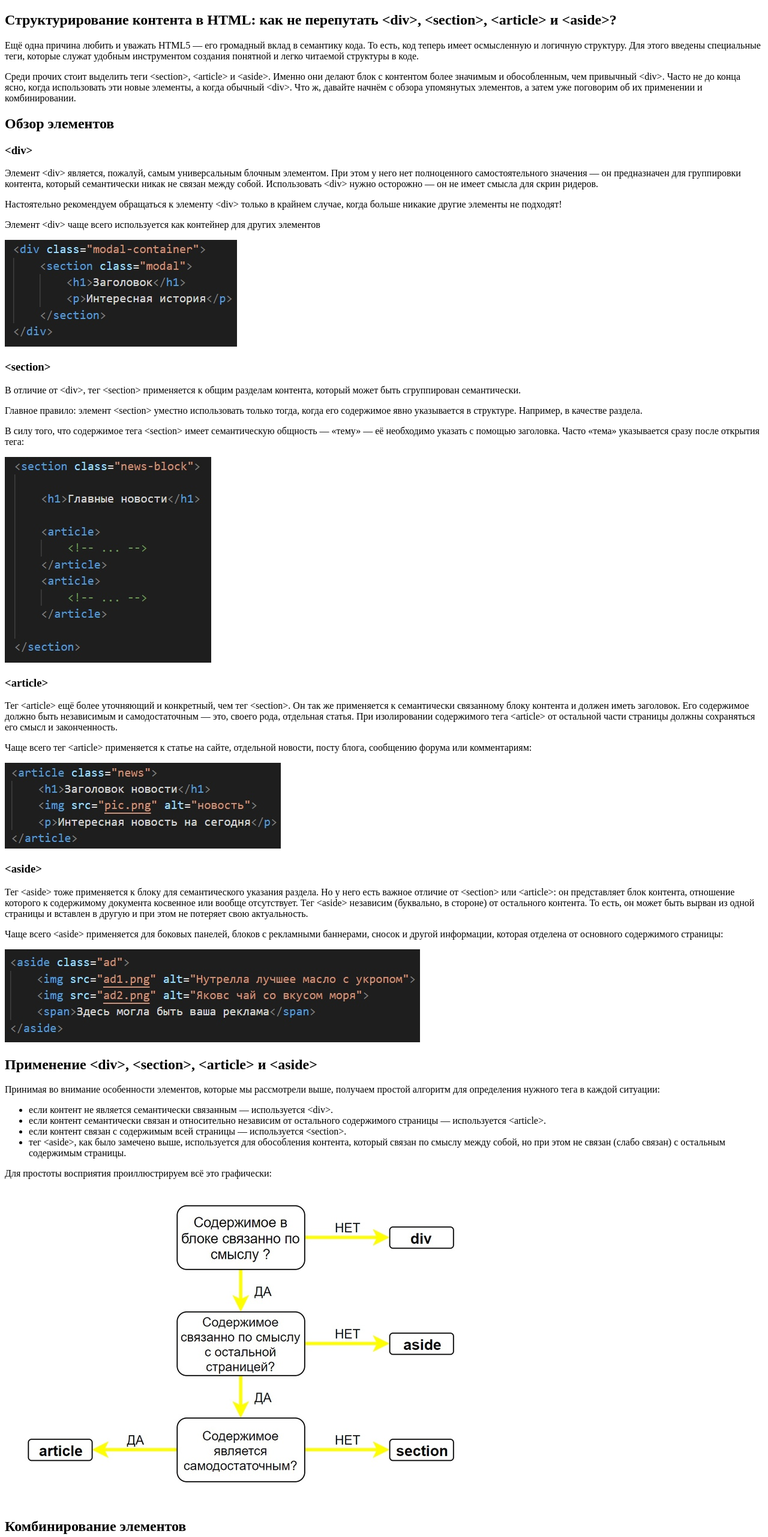
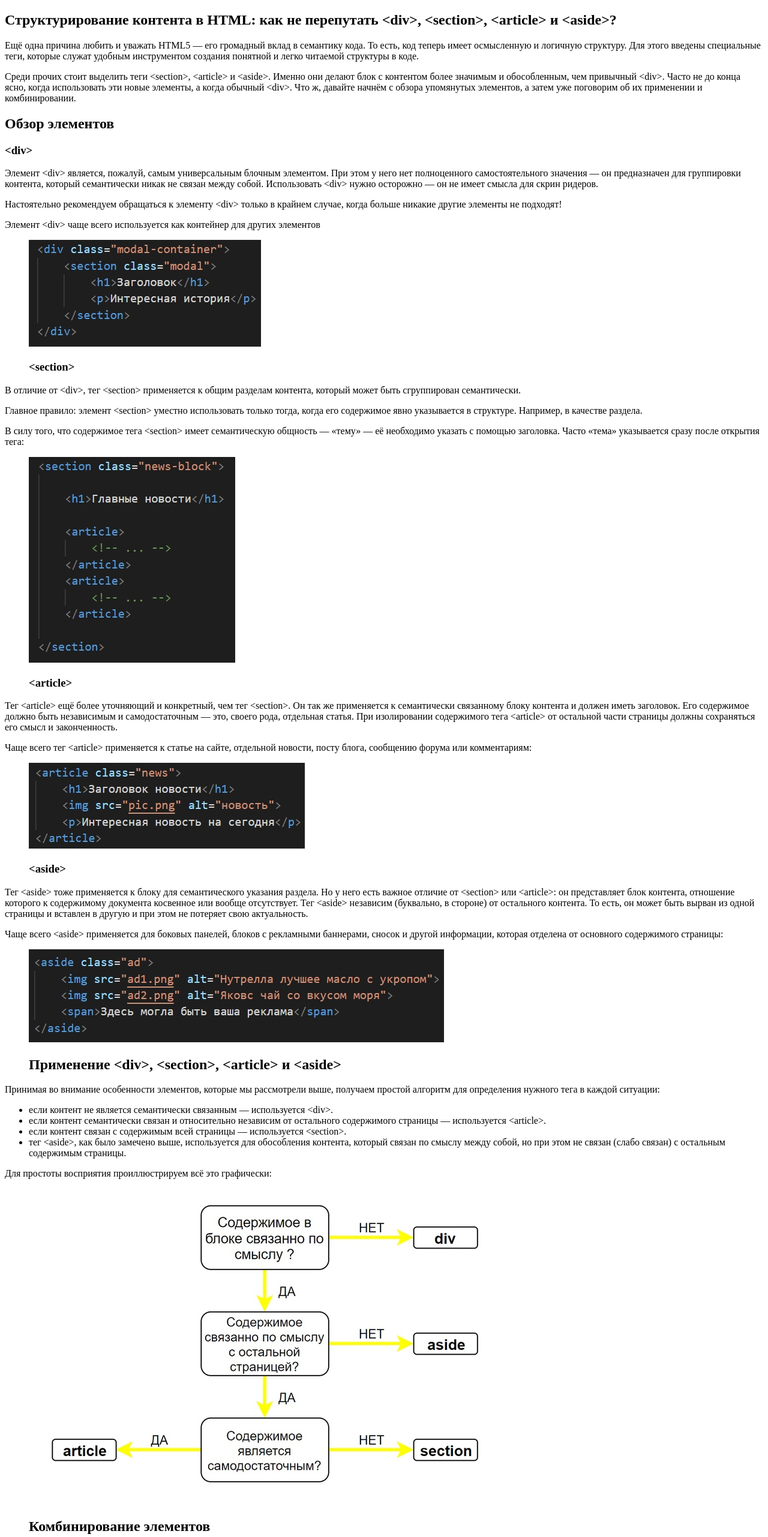
Before and after one commit to Zhnmsn/semantics, a plain HTML site: page index.html in a window 1280 px wide. Shown: the top 2563 px of the page at 60% size. Drawn offline with Linux system fonts and the light colour scheme; files whose address does not match are found by name.

Commit message:
add figure/figcaption

```diff
--- a/index.html
+++ b/index.html
@@ -5,7 +5,6 @@
     <title>Article</title>
 </head>
 <body>
-    <main>
         <article>
             <h1> Структурирование контента в HTML: как не перепутать &lt;div&gt;, &lt;section&gt;, &lt;article&gt; и &lt;aside&gt;?</h1>
             <p> Ещё одна причина любить и уважать HTML5 — его громадный вклад в семантику кода. То есть, код теперь имеет осмысленную и логичную структуру. Для этого введены специальные теги, которые служат удобным инструментом создания понятной и легко читаемой структуры в коде.</p>
@@ -17,30 +16,38 @@
             <p> Элемент &lt;div&gt; является, пожалуй, самым универсальным блочным элементом. При этом у него нет полноценного самостоятельного значения — он предназначен для группировки контента, который семантически никак не связан между собой. Использовать &lt;div&gt; нужно осторожно — он не имеет смысла для скрин ридеров.</p>
             <p> Настоятельно рекомендуем обращаться к элементу &lt;div&gt; только в крайнем случае, когда больше никакие другие элементы не подходят!</p>
             <p> Элемент &lt;div&gt; чаще всего используется как контейнер для других элементов</p>
+            <figure>
                 <img src="img/div.jpg" alt="Тэг section внутри блока div ">
+                <figcaption> <h3> &lt;section&gt;</h3> </figcaption>
+            </figure>
         </section>
         <section>
-            <h3> &lt;section&gt;</h3>
             <p> В отличие от &lt;div&gt;, тег &lt;section&gt; применяется к общим разделам контента, который может быть сгруппирован семантически.</p>
             <p> Главное правило: элемент &lt;section&gt; уместно использовать только тогда, когда его содержимое явно указывается в структуре. Например, в качестве раздела.</p>
             <p> В силу того, что содержимое тега &lt;section&gt; имеет семантическую общность — «тему» — её необходимо указать с помощью заголовка. Часто «тема» указывается сразу после открытия тега:</p>
+            <figure>
                 <img src="img//section.jpg" alt="множество article в тэге section">
+                <figcaption>  <h3> &lt;article&gt;</h3> </figcaption>
+            </figure>
         </section>
         <section>
-            <h3> &lt;article&gt;</h3>
             <p> Тег &lt;article&gt; ещё более уточняющий и конкретный, чем тег &lt;section&gt;. Он так же применяется к семантически связанному блоку контента и должен иметь заголовок. Его содержимое должно быть независимым и самодостаточным — это, своего рода, отдельная статья. При изолировании содержимого тега &lt;article&gt; от остальной части страницы должны сохраняться его смысл и законченность.</p>
             <p> Чаще всего тег &lt;article&gt; применяется к статье на сайте, отдельной новости, посту блога, сообщению форума или комментариям:</p>
+            <figure>
                 <img src="img/article.jpg" alt="тэги h1, p, img внутри article" >
+                <figcaption>  <h3> &lt;aside&gt; </h3></figcaption>
+            </figure>
         </section>
         <section>
-            <h3> &lt;aside&gt; </h3>
             <p> Тег &lt;aside&gt; тоже применяется к блоку для семантического указания раздела. Но у него есть важное отличие от &lt;section&gt; или &lt;article&gt;: он представляет блок контента, отношение которого к содержимому документа косвенное или вообще отсутствует. Тег &lt;aside&gt; независим (буквально, в стороне) от остального контента. То есть, он может быть вырван из одной страницы и вставлен в другую и при этом не потеряет свою актуальность.</p>
             <p> Чаще всего &lt;aside&gt; применяется для боковых панелей, блоков с рекламными баннерами, сносок и другой информации, которая отделена от основного содержимого страницы:</p>
+            <figure>
                 <img src="img/aside.jpg" alt="img внутри aside">
+                <figcaption>  <h2> Применение &lt;div&gt;, &lt;section&gt;, &lt;article&gt; и &lt;aside&gt;</h2> </figcaption>
+            </figure>
         </section>
         </section>
         <section>
-            <h2> Применение &lt;div&gt;, &lt;section&gt;, &lt;article&gt; и &lt;aside&gt;</h2>
             <p> Принимая во внимание особенности элементов, которые мы рассмотрели выше, получаем простой алгоритм для определения нужного тега в каждой ситуации:</p>
         <ul>
             <li> если контент не является семантически связанным — используется &lt;div&gt;.</li>
@@ -49,25 +56,31 @@
             <li> тег &lt;aside&gt;, как было замечено выше, используется для обособления контента, который связан по смыслу между собой, но при этом не связан (слабо связан) с остальным содержимым страницы.</li>
         </ul>
             <p> Для простоты восприятия проиллюстрируем всё это графически:</p>
+            <figure>
                 <img src="img/illustration.jpg" alt="Блок съема использования тэгов div, article, section, aside">
+                <figcaption> <h2> Комбинирование элементов</h2> </figcaption>
+            </figure>
         </section>
         <section>
-            <h2> Комбинирование элементов</h2>
             <p> Теперь рассмотрим ключевые особенности объединения этих элементов вместе.</p>
         <section>
             <h3> &lt;article&gt; в &lt;article&gt; </h3>
             <p> Элементы &lt;article&gt; можно вкладывать друг в друга. При этом они по-прежнему остаются самодостаточными. Предполагается, однако, что содержимое внутреннего &lt;article&gt; связано с содержимым внешнего.</p>
             <p> Например, если в посте блога содержится цитата из другого поста — она может быть «обёрнута» в свой &lt;article&gt;:</p>
+            <figure>
                 <img src="img/article_article.jpg" alt="article в article">
+                <figcaption> <h3> &lt;article&gt; в &lt;section&gt;</h3></figcaption>
+            </figure>
         </section>
         <section>
-            <h3> &lt;article&gt; в &lt;section&gt;</h3>
             <p> Подобным образом несколько тегов &lt;article&gt; можно «обернуть» в &lt;section&gt;.</p>
             <p> Например, так можно поступить на странице блога, где отображаются последние сообщения. Контейнером для всех постов будет тег &lt;section&gt;, а каждый такой пост обособляется тегом &lt;article&gt;:</p>
+            <figure>
                 <img src="img/article_section.jpg" alt="article внутри section">
+                <figcaption><h3> &lt;section&gt; в &lt;article&gt;</h3> </figcaption>
+            </figure>
         </section>
         <section>
-            <h3> &lt;section&gt; в &lt;article&gt;</h3>
             <p> Возможен и обратный вариант, когда каждый тег &lt;article&gt; может иметь один или даже несколько тегов &lt;section&gt;.</p>
             <p> Например, эта статья, если была бы частью страницы, могла бы быть размечена так:  </p>
             <img src="img/section_article.jpg" alt="section внутри article">
@@ -75,6 +88,5 @@
         </section>
             <p> Вот и всё! Надеемся, эта статья поможет вам безошибочно определять правильное место для каждого структурирующего тега в HTML5.</p>
         </article>
-    </main>
 </body>
 </html>
```
Lines whose indentation alone changed are shown as unchanged.
